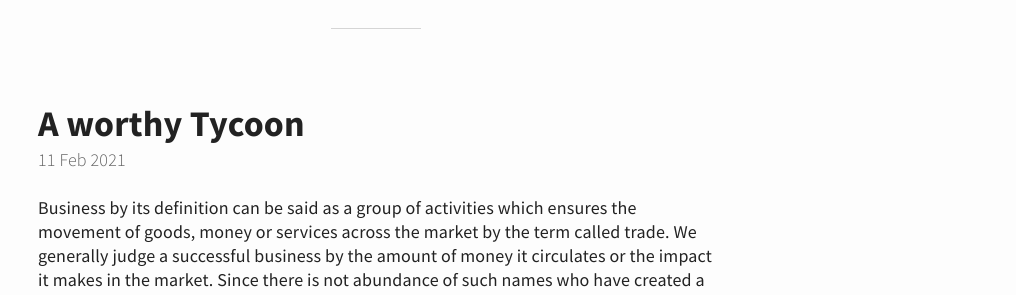
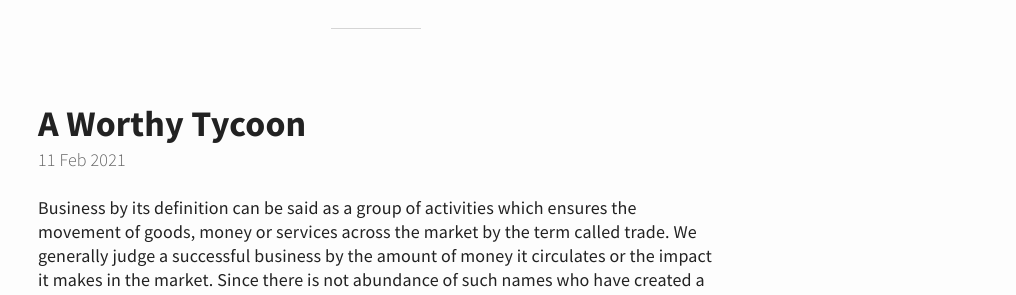
Before and after one commit to spraphul/blog, a Jekyll site: the page built from _posts/2021-02-11-Musk.md, in a window 1280 px wide and 900 px high. Shown: the part 139-434 px from the top of the window, without its empty margins (264-1280 px from the left). Built offline with Jekyll 4.4.1, drawn with Linux system fonts in a browser that asks for light colours.

```diff
--- a/_posts/2021-02-11-Musk.md
+++ b/_posts/2021-02-11-Musk.md
@@ -1,5 +1,5 @@
 ---
-title : A worthy Tycoon
+title : A Worthy Tycoon
 ---
 
 Business by its definition can be said as a group of activities which ensures the
```
